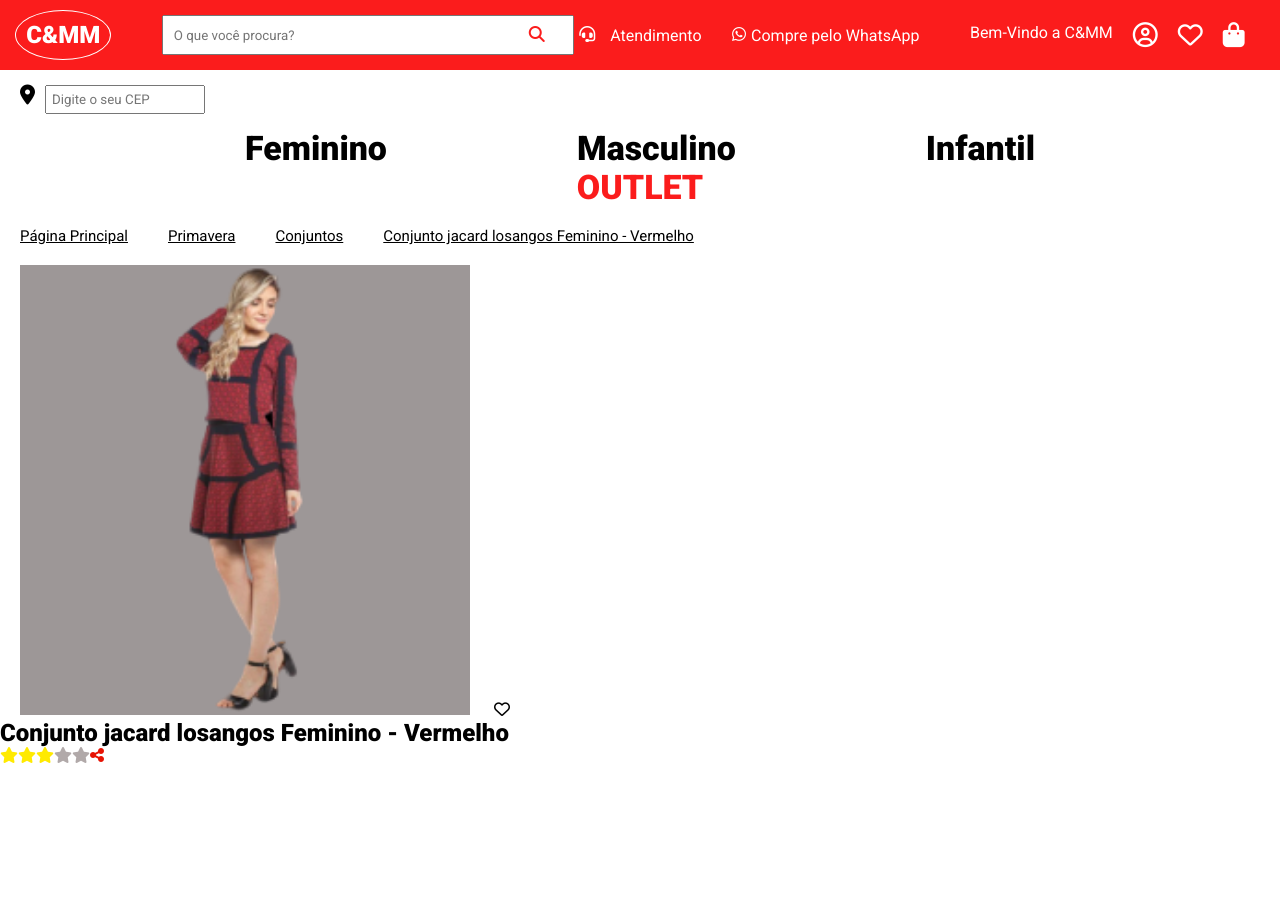
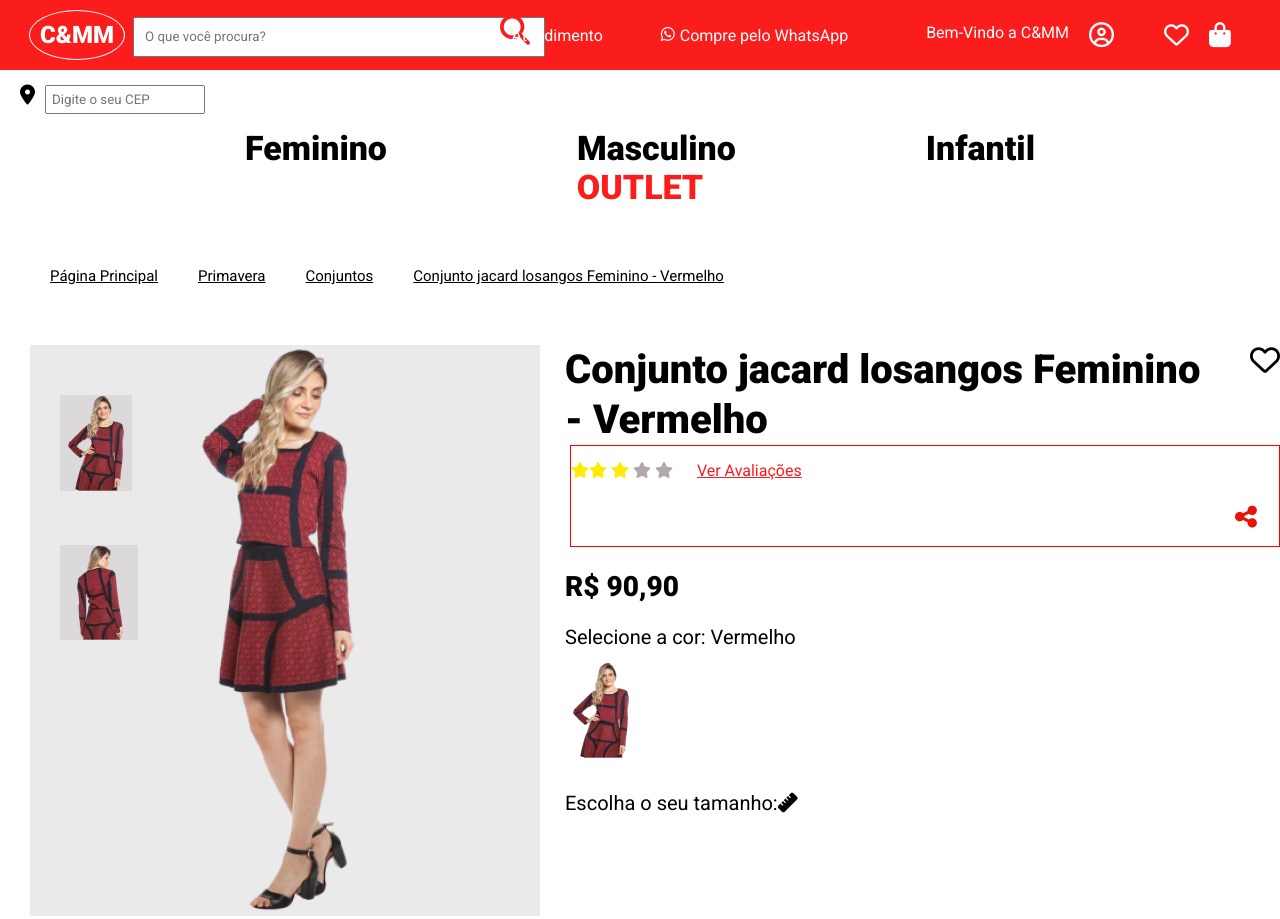
Before and after one commit to sam-alvarenga/SiteC-MM, a plain HTML site: page produtos.html in a window 1280 px wide. Before the commit the page ends 800 px from the top, so only its background shows below. Drawn offline with Linux system fonts and the light colour scheme.

Commit message:
aula 06/12/23

```diff
--- a/css/produtos.css
+++ b/css/produtos.css
@@ -31,7 +31,7 @@
 
 .fa-magnifying-glass {
     color: #FB1C1C;
-    margin-left: -45px;
+    margin: -45px;
 }
 
 .atendimento {
@@ -118,12 +118,15 @@
     color: #FB1C1C;
 }
 
-.item {
+
+.item ul {
     display: flex;
     list-style: none;
+    margin: 40px 30px;
+
+
 }
-
-.item li {
+.item ul li {
     padding: 10px;
     margin: 10px;
     font-size: 15px;
@@ -134,23 +137,91 @@
 }
 
 /* inicio section look */
-.look-container{
+
+.look-inf-container {
     display: flex;
-    flex-wrap: wrap;
+
 }
 
-.look-container img {
-    background-color: #9D9797;
-    width: 450px;
-    height: 450px;
-    margin: 0 20px;
+.look-container {
+    position: relative;
 }
 
-.avaliacao{
-    display: flex;
-    flex-wrap: wrap;
+.looks img {
+    margin-left: 30px;
+    background-color: #9D979733;
 }
 
-.avaliacao i {
+.search {
+    margin: 40px -70px;
+    font-size: 30px;
+}
+
+.looks2 img {
+    position: absolute;
+    background-color: #9D979733;
+    left: 60px;
+    top: 50px;
+}
+
+.looks3 img {
+    position: absolute;
+    background-color: #9D979733;
+    top: 200px;
+    left: 60px;
+}
+
+/* fim look-inf-container*/
+
+.inf{
+    margin-left: 25px;
+    line-height: 50px;
+}
+
+.look-inf {
+    display: flex;
 
 }
+
+.look-inf h2 {
+    font-size: 40px
+}
+
+
+.fa-heart {
+    margin-left: 30px;
+    font-size: 30px;
+}
+
+/* .avalicao */
+.avaliacoes {
+    border: 1px solid red;
+    margin-left: 5px;
+
+}
+
+.avaliacoes a {
+    color: #FB1C1C;
+    margin-left: 20px;
+}
+
+.fa-share-nodes {
+    margin-left: 664px;
+    font-size: 25px;
+}
+
+/* fim avalicoes */
+
+/* preco */
+.preco h3 {
+    font-size: 1.75em;
+    margin-top: 15px;
+}
+
+.preco p{
+    font-size: 1.25em;
+}
+
+.preco img{
+    background-color: ;
+}
--- a/css/style.css
+++ b/css/style.css
@@ -9,7 +9,6 @@
 .top {
     background-color: #FB1C1C;
     display: flex;
-    flex-wrap: wrap;
     justify-content: space-around;
     align-items: center;
     height: 70px;
--- a/produtos.html
+++ b/produtos.html
@@ -53,33 +53,52 @@
                 <h3><span>OUTLET</span></h3>
             </div>
             <div class="item">
+                <ul>
                     <li><a href="#">Página Principal</a></li>
                     <li><a href="#">Primavera</a></li>
                     <li><a href="#">Conjuntos</a></li>
                     <li><a href="#">Conjunto jacard losangos Feminino - Vermelho</a></li>
+                </ul>
             </div>
         </nav>
     </header>
-    <section>
-
+    <section class="look-inf-container">
         <div class="look-container">
             <div class="looks">
-
-                <img src="Imgs/img2.png" alt="">
-                <i class="fa-regular fa-heart"></i>
-                <h2>Conjunto jacard losangos Feminino - Vermelho</h2>
-
+                <img src="Imgs/produto-jacard-vermelho-grande.png" alt="">
+            </div>
+            <div class="search">
+                <i class="fa-solid fa-magnifying-glass-plus"></i>
+            </div>
+            <div class="looks2">
+                <img src="Imgs/produto-jacard-vermelho.png" alt="">
+            </div>
+            <div class="looks3">
+                <img src="Imgs/produto-jacard-vermelho2.png" alt="">
             </div>
         </div>
-        <div class="avaliacao">
-            <i class="fa-solid fa-star" style="color: #ffea00;"></i>
-            <i class="fa-solid fa-star" style="color: #ffea00;"></i>
+        <div class="inf">
+            <div class="look-inf">
+                <h2>Conjunto jacard losangos Feminino - Vermelho</h2>
+                <i class="fa-regular fa-heart"></i>
+            </div>
+            <div class="avaliacoes">
+                <i class="fa-solid fa-star" style="color: #ffea00;"></i><i class="fa-solid fa-star"
+                    style="color: #ffea00;"></i>
                 <i class="fa-solid fa-star" style="color: #ffea00;"></i>
                 <i class="fa-solid fa-star" style="color: #b1a9a9;"></i>
                 <i class="fa-solid fa-star" style="color: #b1a9a9;"></i>
+                <a href="#">Ver Avaliações</a>
                 <i class="fa-solid fa-share-nodes" style="color: #e71304;"></i>
             </div>
 
+            <div class="preco">
+                <h3>R$ 90,90</h3>
+                <p>Selecione a cor: Vermelho</p>
+                <img src="./Imgs/produto-jacard-vermelho.png" alt="">
+                <p>Escolha o seu tamanho:<i class="fa-solid fa-ruler" style="color: #000000;"></i></p>
+            </div>
+        </div>
 
     </section>
 
```
Also changed, not shown: index.html (+2 -2 lines), Imgs/produto-jacard-vermelho-grande.png (added), Imgs/produto-jacard-vermelho.png (added), Imgs/produto-jacard-vermelho2.png (added), Imgs/produto-jacard-vermelho3.png (added), Imgs/produto-jacard-vermelho4.png (added). Lines whose indentation alone changed are shown as unchanged.
